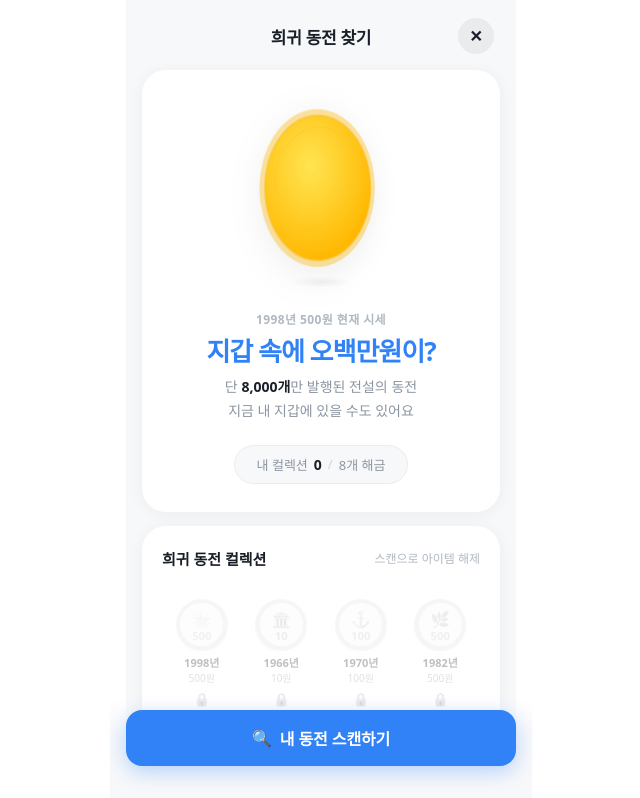
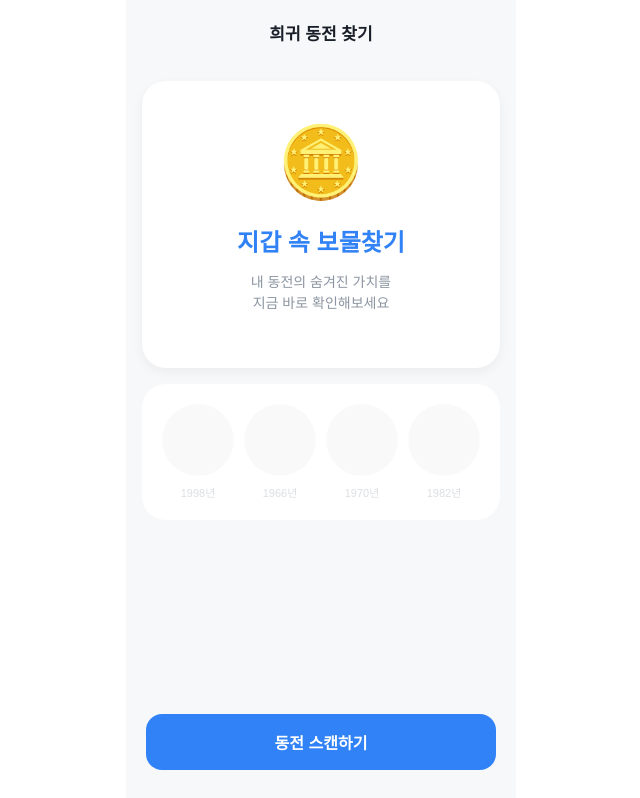
Before and after one commit to wldms123zzz-svg/coin-hunter, a React (Create React App) app: page / in a window 1280 px wide. Shown: the top 798 px of the page, without its empty margins (319-959 px from the left). Built offline with nearby package versions, Linux system fonts and the light colour scheme; what @toss/tds-mobile-ait would draw is missing.

Commit message:
Update App.js

```diff
--- a/src/App.js
+++ b/src/App.js
@@ -1,13 +1,73 @@
+import React, { useState, useRef } from "react";
 
-import React from 'react';
-import MoneyArchiveDashboard from './MoneyArchiveDashboard';
+// --- 디자인 가이드 ---
+const STYLES = {
+  bg: "#F7F8FA",
+  blue: "#3182F6",
+  white: "#FFFFFF",
+  grayText: "#8B95A1",
+  mainText: "#191F28"
+};
 
-function App() {
+export default function App() {
+  const [scanning, setScanning] = useState(false);
+  const [showModal, setShowModal] = useState(false);
+  const fileRef = useRef(null);
+
+  const startScan = async () => {
+    setScanning(true);
+    await new Promise(r => setTimeout(r, 1500));
+    setScanning(false);
+    setShowModal(true);
+  };
+
   return (
-    <div className="App">
-      <MoneyArchiveDashboard />
+    <div style={{ maxWidth: 390, margin: "0 auto", background: STYLES.bg, minHeight: "100vh", fontFamily: "sans-serif", position: "relative" }}>
+      {/* 헤더 */}
+      <div style={{ padding: "20px", textAlign: "center", fontWeight: "700", fontSize: "17px", color: STYLES.mainText }}>희귀 동전 찾기</div>
+
+      {/* 메인 카드 */}
+      <div style={{ margin: "16px", padding: "40px 20px", background: STYLES.white, borderRadius: "24px", textAlign: "center", boxShadow: "0 4px 12px rgba(0,0,0,0.05)" }}>
+        <div style={{ fontSize: "70px", marginBottom: "20px" }}>🪙</div>
+        <h1 style={{ fontSize: "24px", fontWeight: "900", color: STYLES.blue, margin: "0 0 10px 0" }}>지갑 속 보물찾기</h1>
+        <p style={{ color: STYLES.grayText, fontSize: "14px", lineHeight: "1.5" }}>내 동전의 숨겨진 가치를<br/>지금 바로 확인해보세요</p>
+      </div>
+
+      {/* 컬렉션 (토스 스타일 그리드) */}
+      <div style={{ margin: "16px", padding: "20px", background: STYLES.white, borderRadius: "24px" }}>
+        <div style={{ display: "grid", gridTemplateColumns: "repeat(4, 1fr)", gap: "10px" }}>
+          {[1998, 1966, 1970, 1982].map(year => (
+            <div key={year} style={{ textAlign: "center", opacity: 0.3 }}>
+              <div style={{ width: "100%", aspectRatio: "1/1", borderRadius: "50%", background: "#eee", marginBottom: "8px" }} />
+              <div style={{ fontSize: "11px", color: STYLES.grayText }}>{year}년</div>
+            </div>
+          ))}
+        </div>
+      </div>
+
+      {/* 하단 버튼 */}
+      <div style={{ position: "fixed", bottom: "30px", width: "100%", maxWidth: "390px", padding: "0 20px", boxSizing: "border-box" }}>
+        <button
+          onClick={() => !scanning && fileRef.current?.click()}
+          style={{ width: "100%", height: "56px", background: STYLES.blue, color: "#fff", border: "none", borderRadius: "16px", fontSize: "16px", fontWeight: "bold", cursor: "pointer" }}
+        >
+          {scanning ? "분석 중..." : "동전 스캔하기"}
+        </button>
+      </div>
+
+      <input ref={fileRef} type="file" accept="image/*" style={{ display: "none" }} onChange={startScan} />
+
+      {/* 결과 모달 */}
+      {showModal && (
+        <div style={{ position: "fixed", inset: 0, background: "rgba(0,0,0,0.5)", display: "flex", alignItems: "center", justifyContent: "center", zIndex: 1000 }}>
+          <div style={{ background: "#fff", padding: "30px", borderRadius: "24px", textAlign: "center", width: "80%", maxWidth: "300px" }}>
+            <div style={{ fontSize: "40px" }}>😅</div>
+            <h3 style={{ marginTop: "15px", color: STYLES.mainText }}>평범한 동전이에요</h3>
+            <p style={{ color: STYLES.grayText, fontSize: "14px", marginTop: "8px" }}>아쉽지만 희귀 연도는 아니네요.</p>
+            <button onClick={() => setShowModal(false)} style={{ marginTop: "24px", width: "100%", height: "48px", background: STYLES.mainText, color: "#fff", border: "none", borderRadius: "12px", fontWeight: "700" }}>닫기</button>
+          </div>
+        </div>
+      )}
     </div>
   );
 }
-
-export default App;
```
